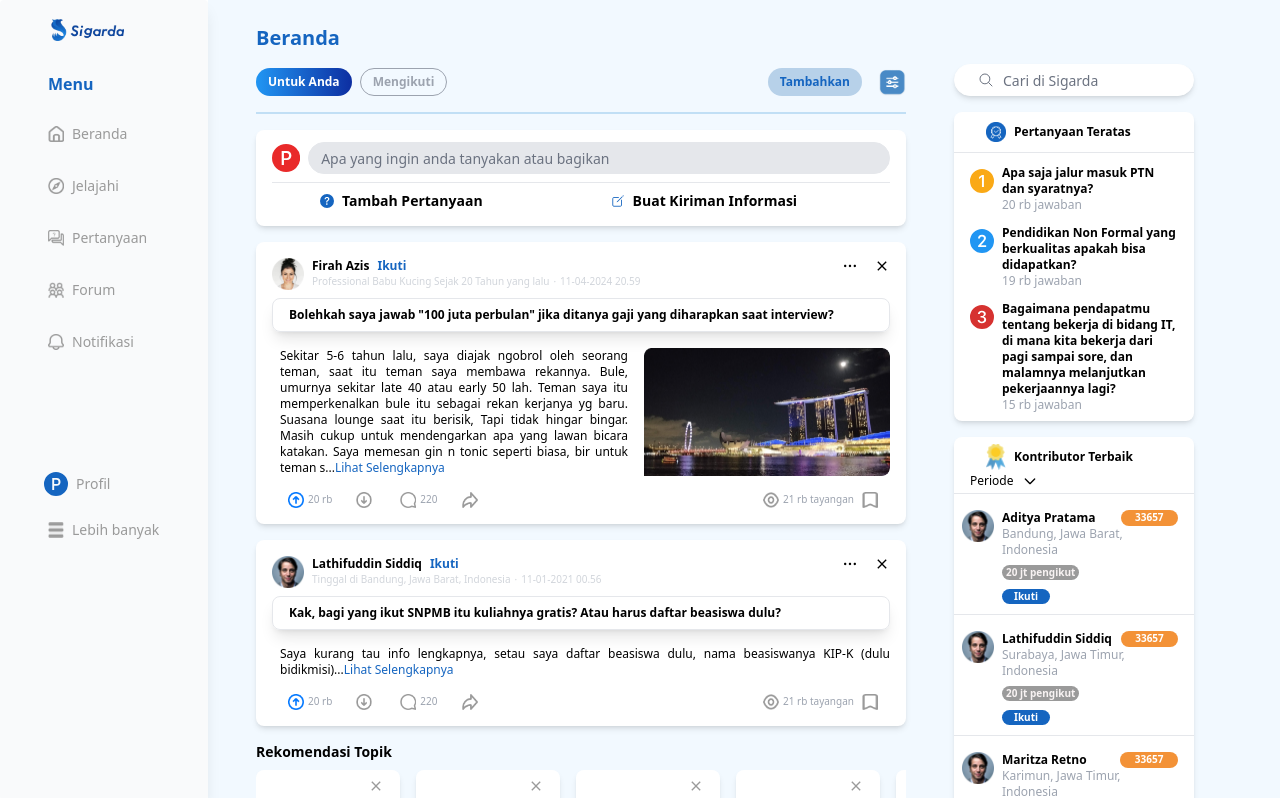
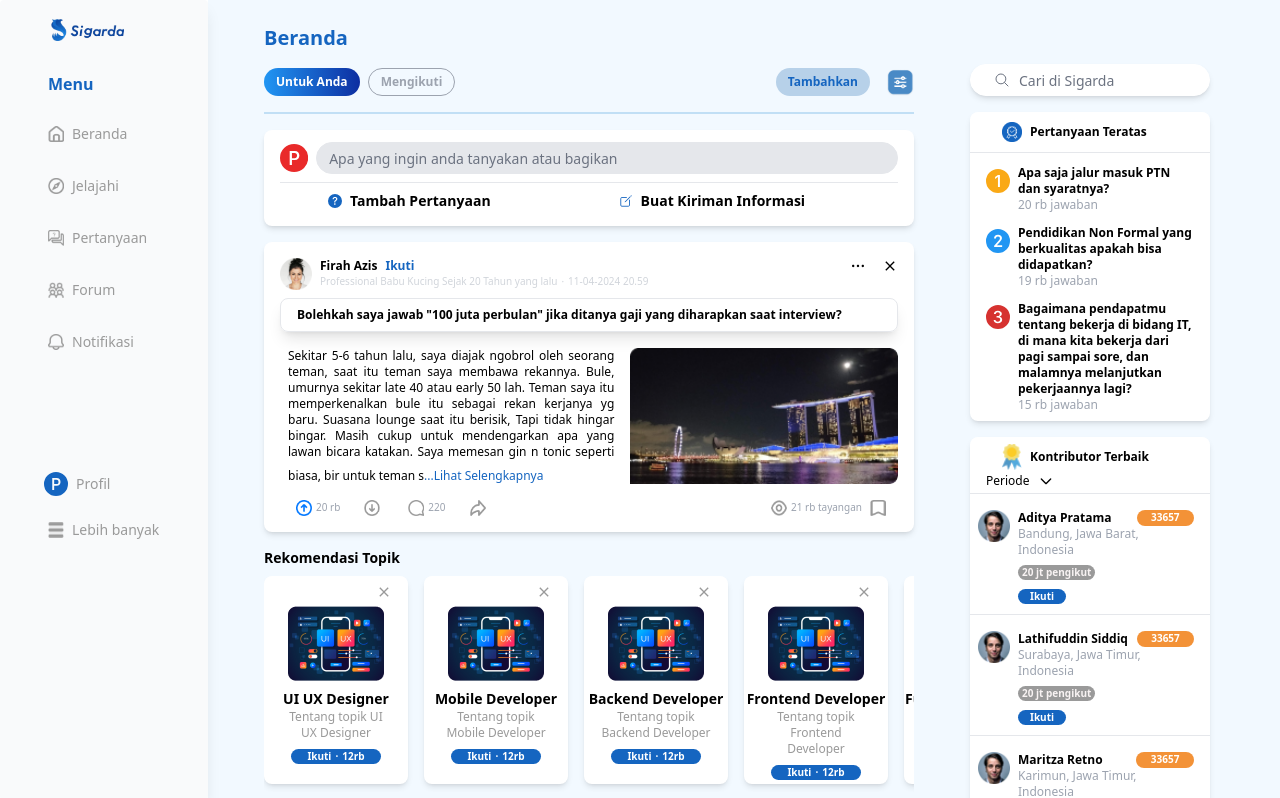
Before and after one commit to ratrimanik/sigarda-app, a React (Vite) app: page / in a window 1280 px wide. Shown: the top 798 px of the page. Built offline with nearby package versions, Linux system fonts and the light colour scheme.

Commit message:
update new

```diff
--- a/src/components/CardPostDashboard/cardpost.jsx
+++ b/src/components/CardPostDashboard/cardpost.jsx
@@ -7,8 +7,8 @@ import IconCard from "./iconcard";
 import { useState } from "react";
 
 const CardPost = ({ data }) => {
-  const [showFullAnswer, setShowFullAnswer] = useState(false);
-  const [isExpanded, setIsExpanded] = useState(false);
+  const [isImageCentered, setIsImageCentered] = useState(false);
+  const [isAnswerVisible, setIsAnswerVisible] = useState(false);
 
   const {
     name,
@@ -21,9 +21,9 @@ const CardPost = ({ data }) => {
     profile,
   } = data;
 
-  const toggleAnswerVisibility = () => {
-    setShowFullAnswer(!showFullAnswer);
-    setIsExpanded(!isExpanded);
+  const toggleAnswerAndImage = () => {
+    setIsAnswerVisible(!isAnswerVisible);
+    setIsImageCentered(!isImageCentered);
   };
 
   return (
@@ -57,29 +57,32 @@ const CardPost = ({ data }) => {
           <p className="font-bold text-xs py-2">{quest}</p>
         </div>
         <div className="flex">
+          <div className={`flex ${isImageCentered ? "justify-center" : ""}`}>
             <div className="text-xs pl-2">
               <div className="text-justify">
-              {showFullAnswer ? answer : `${answer.substring(0, 400)}...`}
-              {showFullAnswer ? (
+                {isAnswerVisible ? answer : `${answer.substring(0, 400)}`}
+                {answer.length > 400 && (
                   <button
-                  onClick={toggleAnswerVisibility}
-                  className="text-[#9A9A9A]"
+                    onClick={toggleAnswerAndImage}
+                    className={`mt-2 ${
+                      isAnswerVisible ? "text-[#9A9A9A]" : "text-primary"
+                    }`}
                   >
-                  Tampilkan Lebih Sedikit
-                </button>
-              ) : (
-                <button
-                  onClick={toggleAnswerVisibility}
-                  className="text-primary"
-                >
-                  Lihat Selengkapnya
+                    {isAnswerVisible
+                      ? "Tampilkan Lebih Sedikit"
+                      : "...Lihat Selengkapnya"}
                   </button>
                 )}
               </div>
             </div>
             {image && (
-            <img src={image} alt="" className="w-full h-auto pl-4 rounded-lg" />
+              <img
+                src={image}
+                alt=""
+                className="w-full h-auto pl-4 rounded-lg"
+              />
             )}
+          </div>
         </div>
         <IconCard />
       </div>
--- a/src/components/CardPostDashboard/datacard.jsx
+++ b/src/components/CardPostDashboard/datacard.jsx
@@ -20,6 +20,7 @@ export const dummyCard = [
     },
     {
         name: 'Design Grafis',
+        profile: 'src/assets/img/profile3.png',
         status: 'Mengikuti',
         job: 'Full Stack Developer',
         date: '11-04-2021 23.08',
@@ -28,18 +29,12 @@ export const dummyCard = [
     },
     {
         name: 'Design Grafis',
+        profile: 'src/assets/img/profile3.png',
         status: 'Mengikuti',
         job: 'Full Stack Developer',
         date: '11-04-2021 23.08',
         quest: 'Sebagai seorang desainer grafis, apa saja yang diperhatikan dalam mendesain sebuah logo? Apakah termasuk filosofi, kesesuaian logo dengan entitas bisnis, dan sebagainya?',
         answer: 'Desainer grafis harus lebih berhati-hati dalam membuat LOGO. Karena Design Logo pada dasarnya bertujuan untuk membangun citra merek dan menyampaikan pesan bisnis. Pemilihan skema warna, tipografi, simbol, dan gambar yang cermat merupakan kunci keberhasilan sebuah logo dalam membuat kesan yang bertahan lama. Selain dari itu juga, Logo harus mempunyai makna sehingga mampu menjadi simbol pengingat akan visi dan misi. Berikut adalah pertimbangan bagi desainer grafis untuk memastikan dapat menghasilkan logo unik yang membantu meningkatkan citra merk klien... ',
     },
-    {
-        name: 'Ardhika Fadillah',
-        status: 'Mengikuti',
-        job: 'Full Stack Developer',
-        date: '11-04-2021 23.08',
-        quest: 'Apa yang harus saya perhatikan saat interview?',
-        answer: 'Lorem ipsum dolor sit amet consectetur adipisicing elit. Tenetur assumenda quisquam porro, vitae accusamus numquam, rerum cumque architecto maxime odit beatae. Ipsum eveniet repellendus beatae facilis repudiandae neque quibusdam quos?',
-    },
+
 ]
--- a/src/components/CardPostQuestion/cardquest.jsx
+++ b/src/components/CardPostQuestion/cardquest.jsx
@@ -14,7 +14,7 @@ const CardQuest = ({data}) => {
 } = data;
 
   return (
-    <div className="bg-white h-full mb-4 px-4 w-[600px] rounded-lg shadow-md">
+    <div className="bg-white h-full mb-4 px-4 md:max-w-[650px] rounded-lg shadow-md">
       <div className="py-4 ">
         <div className="flex justify-between">
           <div className="font-bold text-[13px] pr-4">{quest}</div>
--- a/src/components/CardScroll/card.jsx
+++ b/src/components/CardScroll/card.jsx
@@ -4,7 +4,7 @@ import { MdClose } from "react-icons/md";
 const Card = ({ title, description, image }) => {
   return (
     <div className="inline-block">
-      <div className="w-36 h-52 max-w-xs overflow-hidden rounded-lg shadow-md bg-white hover:shadow-xl transition-shadow ">
+      <div className="w-36 h-52 max-w-xs overflow-hidden rounded-lg shadow-md bg-white">
         <button
           type="button"
           className="text-md text-[#9A9A9A] rounded-full pt-2 ml-28 font-bold"
--- a/src/components/CardScroll/cardscroll.jsx
+++ b/src/components/CardScroll/cardscroll.jsx
@@ -5,9 +5,9 @@ import { dataScroll } from "./datascroll";
 
 const CardScroll = () => {
   return (
-    <div>
+    <div className="my-4">
       <p className="font-bold text-sm">Rekomendasi Topik</p>
-      <div className=" flex flex-col  h-full mt-2 md:max-w-[650px]">
+      <div className=" flex flex-col  h-full my-2 md:max-w-[650px]">
         <div>
           <div className="overflow-auto scrollbar-hide ">
             <div className="flex flex-nowrap space-x-4 mb-2">
--- a/src/components/Sidebar/sidebarMenu.jsx
+++ b/src/components/Sidebar/sidebarMenu.jsx
@@ -3,16 +3,24 @@
 /* eslint-disable react/prop-types */
 import { Link } from "react-router-dom";
 const SidebarMenu = (props) => {
-  const { image, icon, href, title } = props;
+  const {
+    image,
+    icon,
+    href,
+    title,
+    isActive,
+    onClick
+  } = props;
 
   return (
     <div className="pl-5 py-3">
       <sidebarMenu>
-        <Link to={href}>
-          <div className="flex text-[#9A9A9A] items-center">
+        <Link to={href} onClick={onClick}>
+          <div className={`${isActive ? 'text-primary' : 'text-[#9A9A9A]'} flex items-center`}>
             {image && <img src={image} alt="" className="w-4 h-4" />}
             {icon && <div className="text-2xl -ml-1">{icon}</div>}
-            <div className="text-[14px] pl-2">{title}</div>
+            <span className="text-[14px] pl-2">{title}</span>
+            {/* <div className="text-[14px] pl-2">{title}</div> */}
           </div>
         </Link>
       </sidebarMenu>
--- a/src/components/SiderBeranda/sider.jsx
+++ b/src/components/SiderBeranda/sider.jsx
@@ -16,7 +16,7 @@ const Sider = () => {
   const isFollowPage = location.pathname === "/follow";
 
   return (
-    <div className="pl-12">
+    <div className="pl-5">
       <div className="relative mt-16">
         <input
           type="text"
@@ -28,7 +28,7 @@ const Sider = () => {
         {isHomePage || isFollowPage ? (
           <IoSearchOutline className="absolute left-6 top-1/2 transform -translate-y-1/2 text-gray-500" />
         ) : (
-          <Bs2CircleFill className="absolute right-6 top-1/2 transform -translate-y-1/2 text-[#D63230]" />
+          <Bs2CircleFill className="absolute right-12 top-1/2 transform -translate-y-1/2 text-[#D63230]" />
         )}
       </div>
 
--- a/src/fragments/headerquest.jsx
+++ b/src/fragments/headerquest.jsx
@@ -7,9 +7,9 @@ const HeaderQuest = (props) => {
   const { children } = props;
 
   return (
-    <div className="bg-[#F2F9FF]">
+    <div className="bg-[#F2F9FF] px-2">
       <div className="flex">
-        <div>
+        <div className="pr-7">
           <h1 className="text-xl font-bold text-primary">Pertanyaan</h1>
           <div className="flex justify-between">
             <ButtonHandlerQuestion />
--- a/src/pages/Beranda/DashboardPage.jsx
+++ b/src/pages/Beranda/DashboardPage.jsx
@@ -19,7 +19,7 @@ const Dashboard = () => {
 
   return (
     <AuthLayout>
-      <div className="bg-[#F2F9FF]">
+      <div className="bg-[#F2F9FF] px-2">
         <div className="flex">
           <div>
             <h1 className="text-xl font-bold text-primary">Beranda</h1>
@@ -45,14 +45,25 @@ const Dashboard = () => {
             <div>
               <AskLabel />
               <div>
-                {filteredData.map((cardData, index) => (
-                  <CardPost key={index} data={cardData} />
-                ))}
+                {filteredData.map((cardData, index) => {
+                  if (cardData.status === "Ikuti" && index === 1) {
+                    return (
+                      <>
+                        <CardScroll />
+                        <CardPost key={index} data={cardData} />
+                      </>
+                    );
+                  }
+                  return <CardPost key={index} data={cardData} />;
+                })}
               </div>
-             <CardScroll />
             </div>
           </div>
         </div>
+        <img
+          src="src/assets/img/Ads (1).png"
+          className="w-[690px] h-40 -ml-3"
+        ></img>
       </div>
     </AuthLayout>
   );
```
Also changed, not shown: src/components/Sidebar/sidebar.jsx (+18 -5 lines), src/assets/img/Ads (1).png (added), src/assets/img/profile3.png (added). Lines whose indentation alone changed are shown as unchanged.
